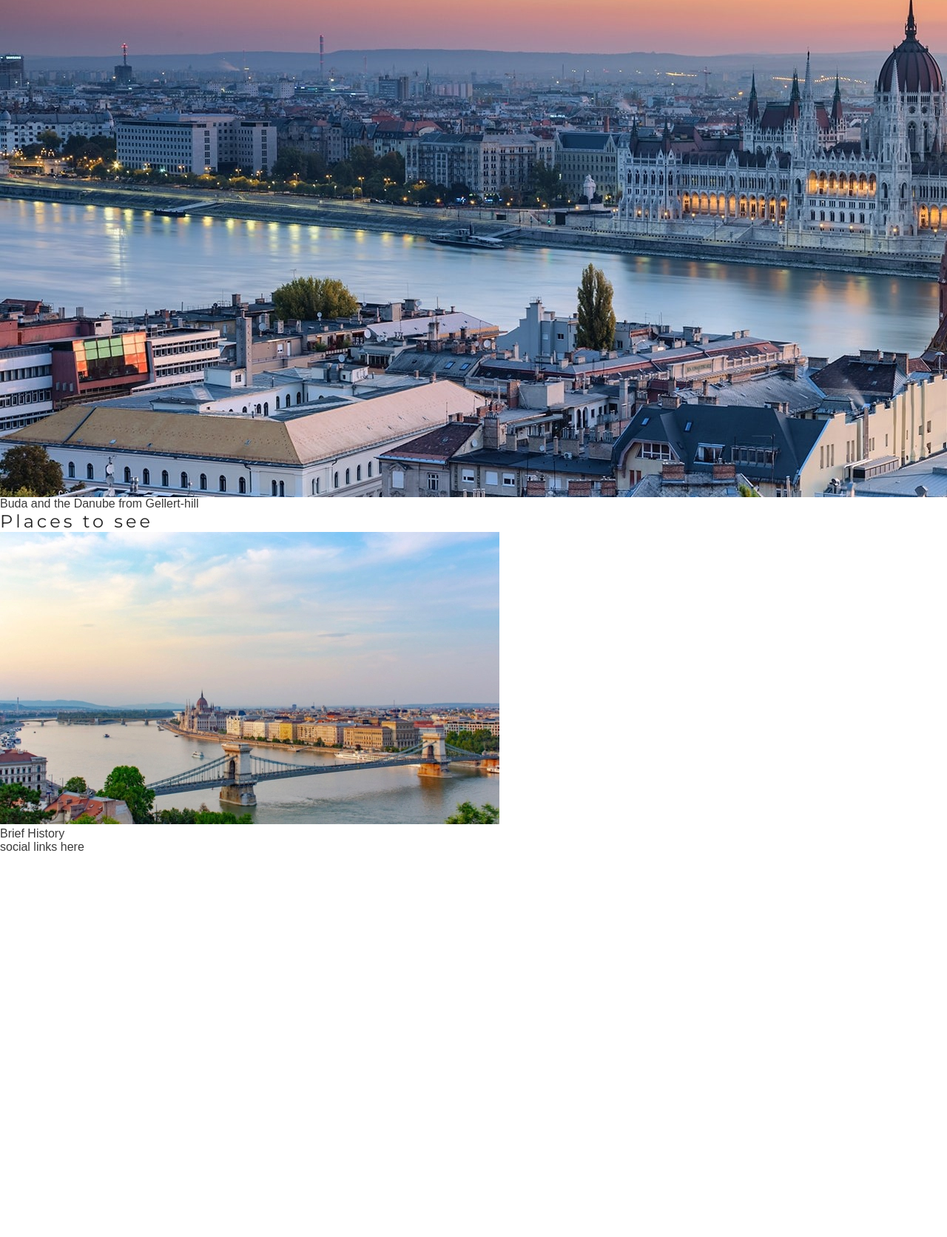
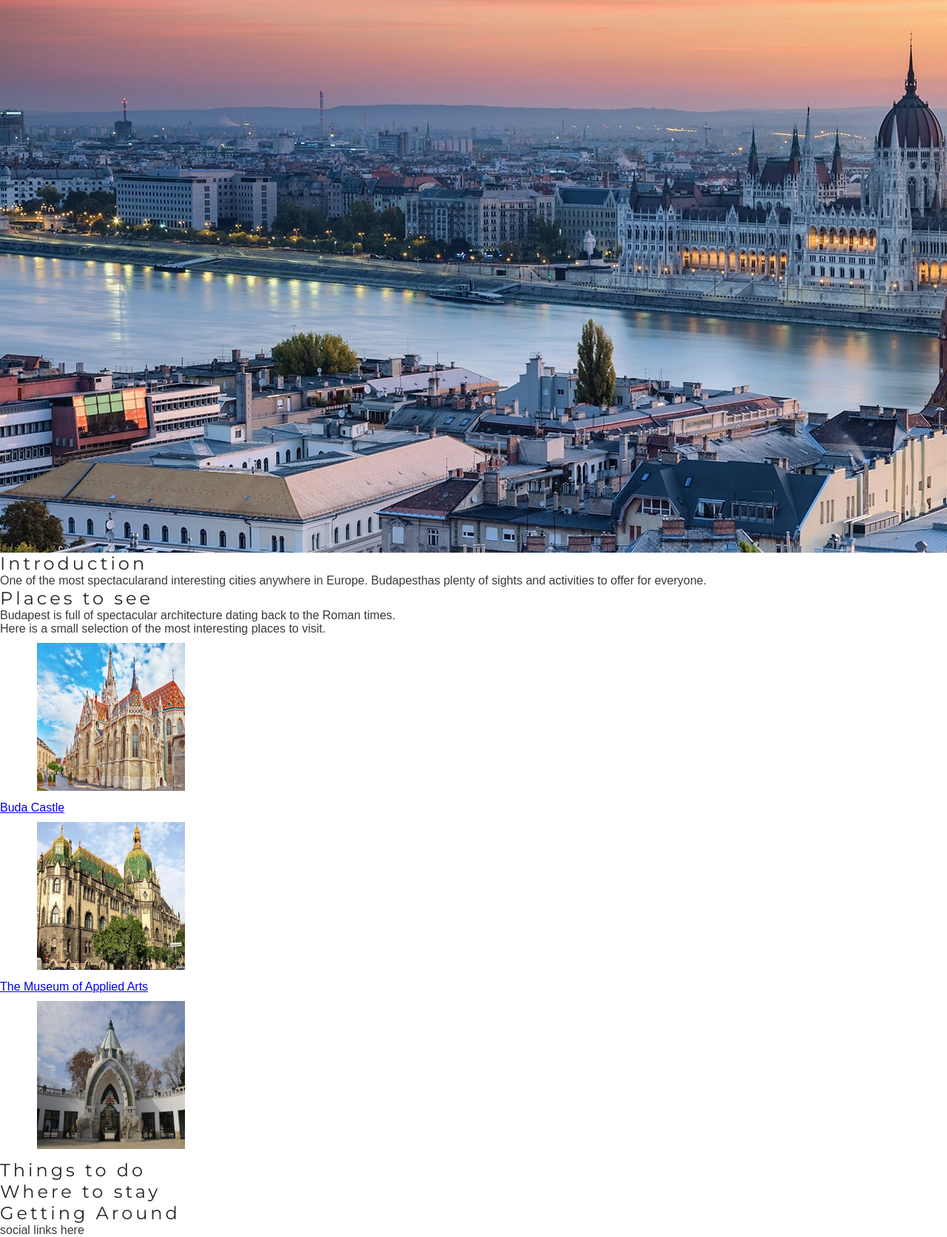
Before and after one commit to stevebiczyk/visit-budapest, a plain HTML site: page index.html in a window 1280 px wide. Shown: the part 78-1750 px from the top of the page at 74% size. Before the commit the page ends 1232 px from the top, so only its background shows below. Drawn offline with Linux system fonts and the light colour scheme.

Commit message:
Completed the basic structure of the landing page

```diff
--- a/assets/css/style.css
+++ b/assets/css/style.css
@@ -26,8 +26,8 @@ h1, h2 {
 #main-logo {
     font-family: Montserrat, sans-serif;
     margin-left: 30px;
-    font-size: 200%;
-    color: beige;
+    font-size: 250%;
+    color: chocolate;
     text-align: left;
     float: left;
     text-transform: uppercase;
@@ -48,7 +48,7 @@ h1, h2 {
 #main-nav a {
     padding: 5px 5px;
     text-decoration: none;
-    color: beige;
+    color: chocolate;
 }
 
 #main-nav, #main-logo {
@@ -60,9 +60,15 @@ h1, h2 {
     text-decoration: underline;
 }
 
-#main-logo :hover {
+#main-logo a:hover {
     color: #718daa;
     text-decoration: underline;
+}
+
+#main-image-section {
+    height: 750px;
+    width: 100%;
+    overflow: hidden;
 }
 
 #main-image {
@@ -71,7 +77,17 @@ h1, h2 {
     background: url('/assets/images/budapest-lead.jpg');
 }
 
+#main-caption {
+     font-size: 150%;
+     bottom: 50px;
+     right: 50px;
+     position: absolute;
+     color: beige;
+}
 
+.small-image {
+    margin:10px 50px;
+}
 
 /*
 
--- a/index.html
+++ b/index.html
@@ -37,19 +37,60 @@
             </ul>
         </nav>
     </header>
-    <section>
-        <div id="main-image">
+    <section id="main-image-section">
+        <div id="main-image"></div>
+        <div class="main-caption">
+            <p>The Parlament and the Danube from Castle-hill</p>
+        </div>
+    </section>
+    <section id="introduction">
+        <h2>Introduction</h2>
+        <div>
+            <p>
+                <span>
+                One of the most spectacularand interesting cities anywhere in Europe. Budapesthas plenty of sights and activities to offer for everyone.
+                </span>
+            </p>
+        </div>
+    </section>
+
+    <section id="places-section">
+            <h2>Places to see</h2>
+            <p>Budapest is full of spectacular architecture dating back to the Roman times.</p>
+            <p>Here is a small selection of the most interesting places to visit.</p>
+
+            <div id="places-div">
+            <a href="places-to-see.html">
+                <figure>
+                    <img class="small-image" src="../assets/images/st-matthews-church.jpg" width="200px" height="200px" alt="A picture of Buda Castle">
+                <figcaption>Buda Castle</figcaption>
+                </figure>
+            </a>
+
+            <a href="places-to-see.html">
+                <figure>
+            <img class="small-image" src="../assets/images/museum-aa.jpg" width="200px" height="200px" alt="A picture of Budapest">
+            <figcaption>The Museum of Applied Arts</figcaption>
+            </figure>
+            </a>
+
+            <a href="places-to-see.html">
+            <img class="small-image" src="../assets/images/zoo-budapest-hungary.jpg" width="200px" height="200px" alt="A picture of Budapest">
+            </a>
+
+        </div>
+    </section>
+
+    <section id="things-to-do">
+        <h2>Things to do</h2>
+    <div>
     </div>
     </section>
-    <div class="img-caption">Buda and the Danube from Gellert-hill</div>
+    <section id="where-to-stay">
+        <h2>Where to stay</h2>
+    </section>
     <section>
-        <h2>Places to see</h2>
-    </section id="photo-nav">
-    <div>
-        <img src="../assets/images/budapest-small.webp">
-    </div>
-    <section>
-        Brief History
+       <h2>Getting Around</h2>
     </section>
     <footer>
         social links here
```
Also changed, not shown: places-to-see.html (+59 -16 lines), assets/images/museum-aa.jpg (added), assets/images/st-matthews-church.jpg (added), assets/images/zoo-budapest-hungary.jpg (added).
